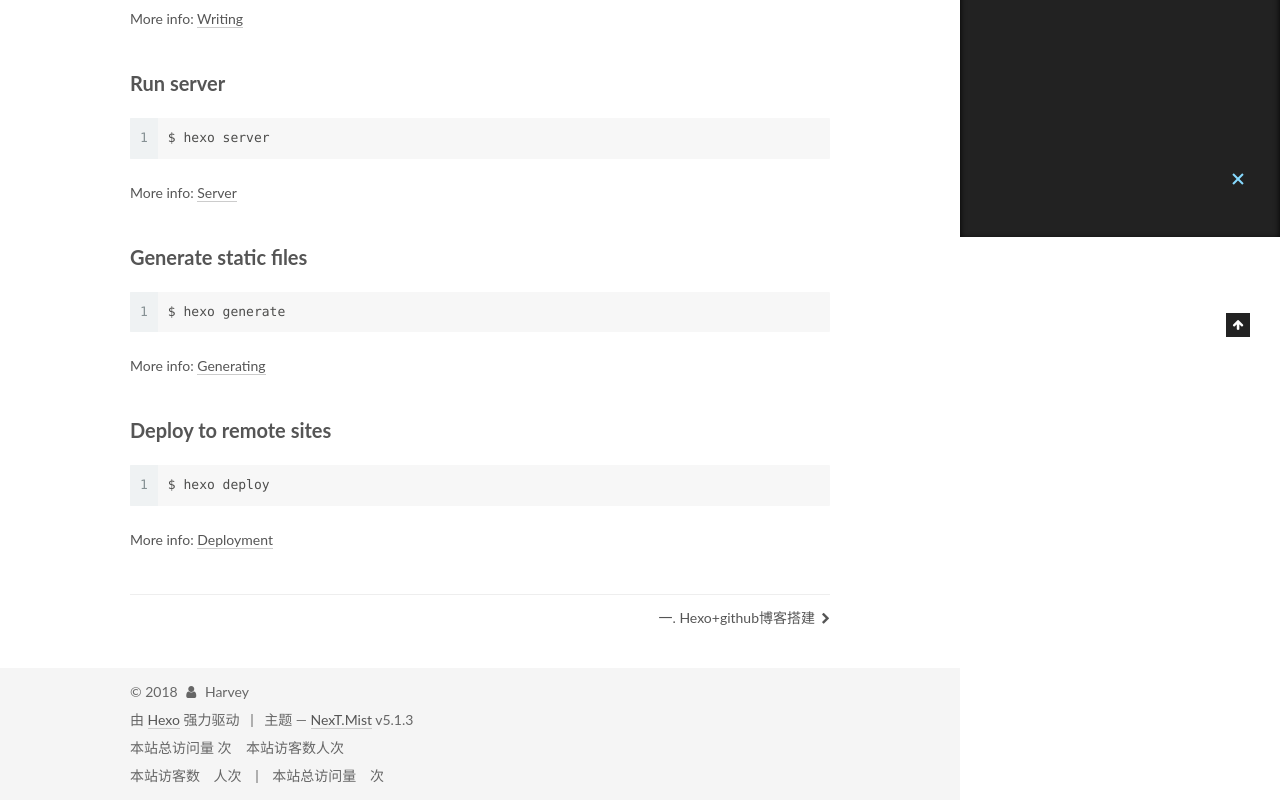
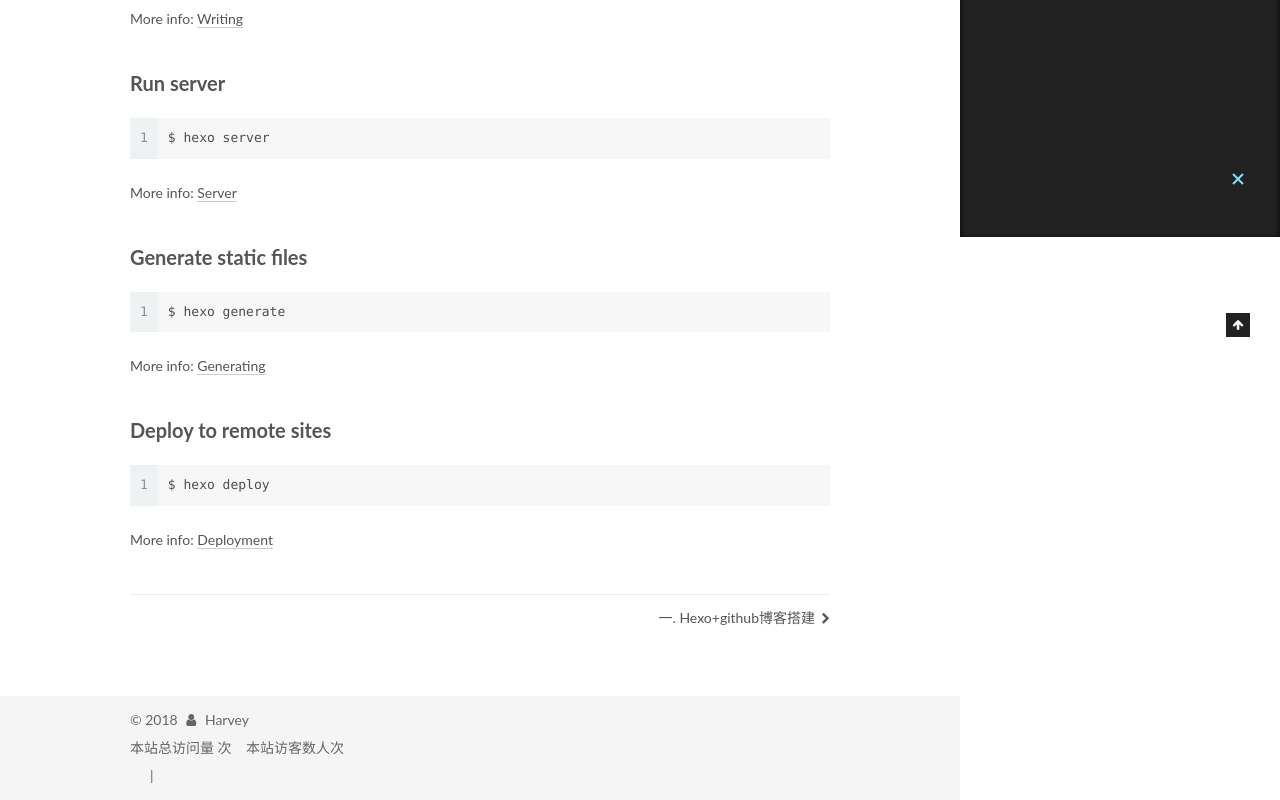
Before and after one commit to clysheng/clysheng.github.io, a plain HTML site: page 2017/12/30/hello-world/index.html in a window 1280 px wide. Shown: the part 563-1363 px from the top of the page. Drawn offline with Linux system fonts and the light colour scheme; some packages are replaced by stand-ins of ours; a script that the page names is missing.

Commit message:
Site updated: 2018-01-01 10:52:22

```diff
--- a/2017/12/30/hello-world/index.html
+++ b/2017/12/30/hello-world/index.html
@@ -523,15 +523,7 @@
 </div>
 
 
-  <div class="powered-by">由 <a class="theme-link" target="_blank" href="https://hexo.io">Hexo</a> 强力驱动</div>
 
-
-
-  <span class="post-meta-divider">|</span>
-
-
-
-  <div class="theme-info">主题 &mdash; <a class="theme-link" target="_blank" href="https://github.com/iissnan/hexo-theme-next">NexT.Mist</a> v5.1.3</div>
 
 <div>
   本站总访问量 <span id="busuanzi_value_site_pv"></span> 次&nbsp&nbsp&nbsp
@@ -547,17 +539,17 @@
 
 
     <span class="site-uv">
-      本站访客数
+
       <span class="busuanzi-value" id="busuanzi_value_site_uv"></span>
-      人次
+
     </span>
 
 
 
     <span class="site-pv">
-      本站总访问量
+
       <span class="busuanzi-value" id="busuanzi_value_site_pv"></span>
-      次
+
     </span>
 
 </div>
--- a/css/main.css
+++ b/css/main.css
@@ -1822,7 +1822,7 @@ pre .javascript .function {
   width: 4px;
   height: 4px;
   border-radius: 50%;
-  background: #d93262;
+  background: #3325a7;
 }
 .links-of-blogroll {
   font-size: 13px;
```
Also changed, not shown: 2017/12/31/Hexo博客搭建/index.html (+4 -12 lines), archives/2017/12/index.html (+4 -12 lines), archives/2017/index.html (+4 -12 lines), archives/index.html (+4 -12 lines), categories/Hexo/index.html (+4 -12 lines), categories/index.html (+4 -12 lines), index.html (+4 -12 lines), tags/Hexo/index.html (+4 -12 lines), tags/index.html (+4 -12 lines).
